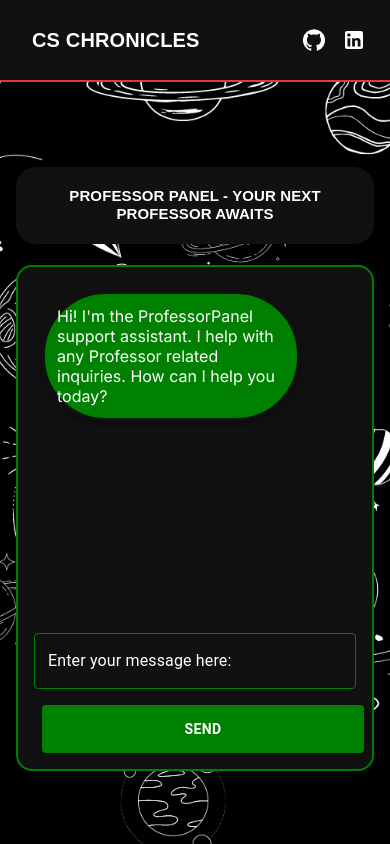
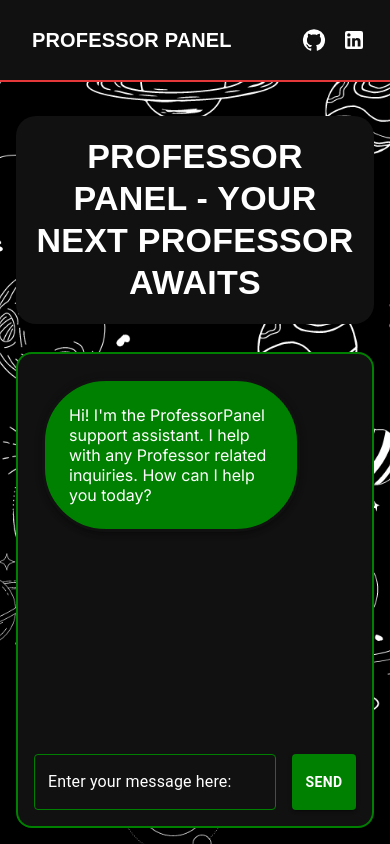
Before and after one commit to alexisj890/RateMy, a Next.js app: page / in a window 390 px wide. Built offline with nearby package versions, Linux system fonts and the light colour scheme.

Commit message:
Fixed navbar responsiveness. Fixed other styling aspects

```diff
--- a/app/page.js
+++ b/app/page.js
@@ -8,8 +8,8 @@ import {
   IconButton,
 } from "@mui/material";
 import { useState } from "react";
-import GitHubIcon from '@mui/icons-material/GitHub';
-import LinkedInIcon from '@mui/icons-material/LinkedIn';
+import GitHubIcon from "@mui/icons-material/GitHub";
+import LinkedInIcon from "@mui/icons-material/LinkedIn";
 
 export default function Home() {
   const [messages, setMessages] = useState([
@@ -67,10 +67,6 @@ export default function Home() {
     }
   };
 
-  const handleSignOut = () => {
-    // Sign out logic here
-  };
-
   return (
     <>
       <Box
@@ -111,7 +107,7 @@ export default function Home() {
               borderRadius: "4px", // Optional: Adds rounded corners
             }}
           >
-            CS Chronicles
+            Professor Panel
           </Typography>
         </button>
 
@@ -136,6 +132,8 @@ export default function Home() {
         </Box>
       </Box>
 
+
+      {/*Main Content is here*/}
       <Box
         width="100vw"
         height="100vh"
@@ -150,7 +148,9 @@ export default function Home() {
           backgroundSize: "cover",
           backgroundPosition: "center",
           backgroundRepeat: "no-repeat",
-          paddingTop: "80px", // Add padding to prevent content overlap with the navbar
+          "@media (maxWidth: 600px)": {
+            padding: "1rem",
+          },
         }}
       >
         <Typography
@@ -160,14 +160,14 @@ export default function Home() {
             color: "#fff",
             backgroundColor: "#111",
             padding: "20px",
-            marginTop: "30px",
+            marginTop: "100px",
             borderRadius: "20px",
             fontFamily: "Kanit, sans-serif",
             fontWeight: "900",
             textTransform: "uppercase",
             textAlign: "center",
             maxWidth: "1200px",
-            "@media (max-width: 600px)": {
+            "@media (maxWidth: 600px)": {
               fontSize: "15px",
               padding: "20px",
               borderRadius: "20px",
@@ -191,7 +191,7 @@ export default function Home() {
             color: "white",
             overflow: "hidden",
             mt: 2,
-            "@media (max-width: 600px)": {
+            "@media (maxWidth: 600px)": {
               height: "60vh",
             },
           }}
@@ -212,7 +212,7 @@ export default function Home() {
                 background: "darkgrey",
                 borderRadius: "4px",
               },
-              "@media (max-width: 600px)": {
+              "@media (maxWidth: 600px)": {
                 "&::-webkit-scrollbar": {
                   width: "4px",
                 },
@@ -231,15 +231,15 @@ export default function Home() {
                   bgcolor={msg.role === "assistant" ? "green" : "#2a6129"}
                   color="white"
                   borderRadius={16}
-                  padding={"16px"} // Adjust padding for better spacing
+                  padding={"24px"}
                   m={1}
                   boxShadow={3}
-                  sx={{
+                  style={{
                     color: "#FFF",
                     border: "3px solid #111",
                     maxWidth: "80%",
-                    "@media (max-width: 600px)": {
-                      padding: "12px",
+                    "@media (maxWidth: 600px)": {
+                      padding: "15px",
                     },
                   }}
                 >
@@ -254,7 +254,7 @@ export default function Home() {
             alignItems="center"
             color="white"
             sx={{
-              "@media (max-width: 600px)": {
+              "@media (maxWidth: 600px)": {
                 flexDirection: "column",
                 gap: "1rem",
               },
@@ -293,7 +293,7 @@ export default function Home() {
                 },
                 "& .MuiInputBase-input": {
                   overflow: "auto",
-                  "@media (max-width: 600px)": {
+                  "@media (maxWidth: 600px)": {
                     fontSize: "15px",
                   },
                 },
@@ -307,7 +307,7 @@ export default function Home() {
                 bgcolor: "green",
                 fontWeight: "bold",
                 color: "#FFF",
-                "@media (max-width: 600px)": {
+                "@media (maxWidth: 600px)": {
                   width: "100%",
                   height: "48px",
                   fontSize: "0.875rem",
```
